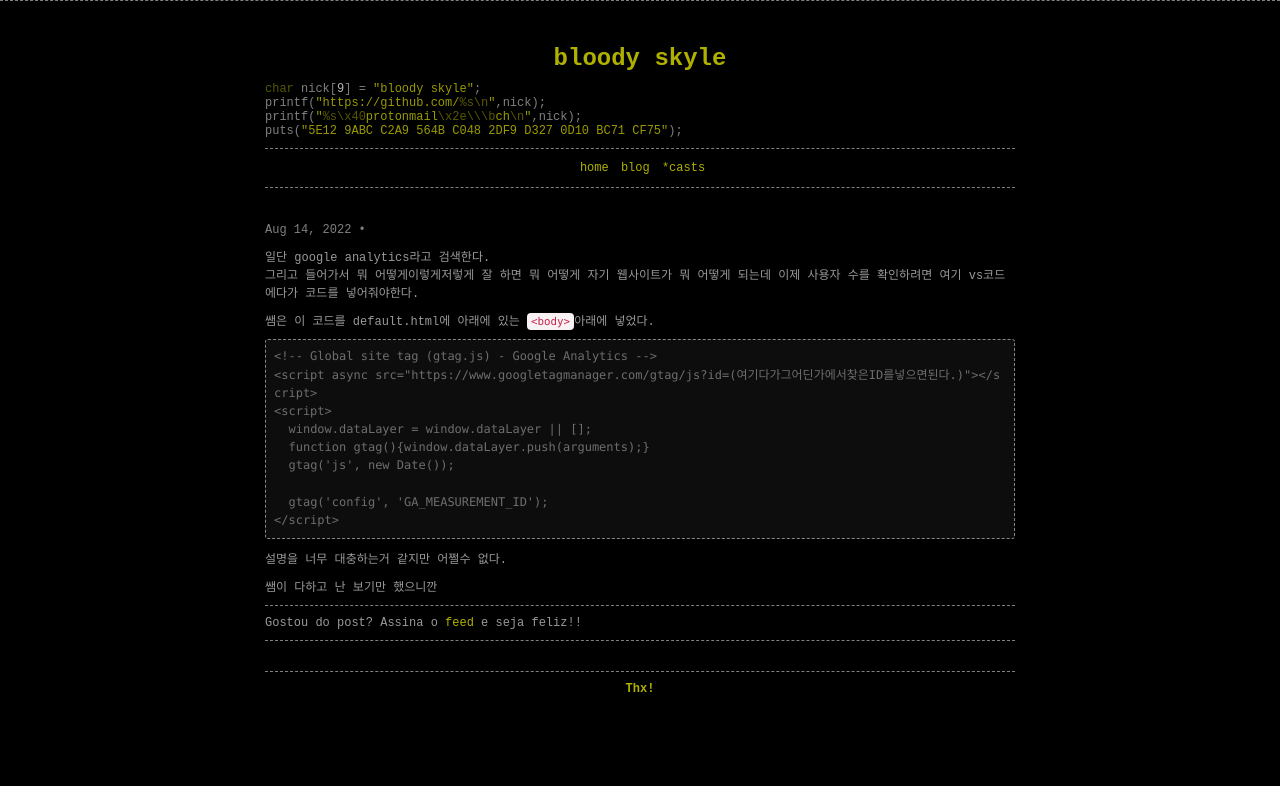
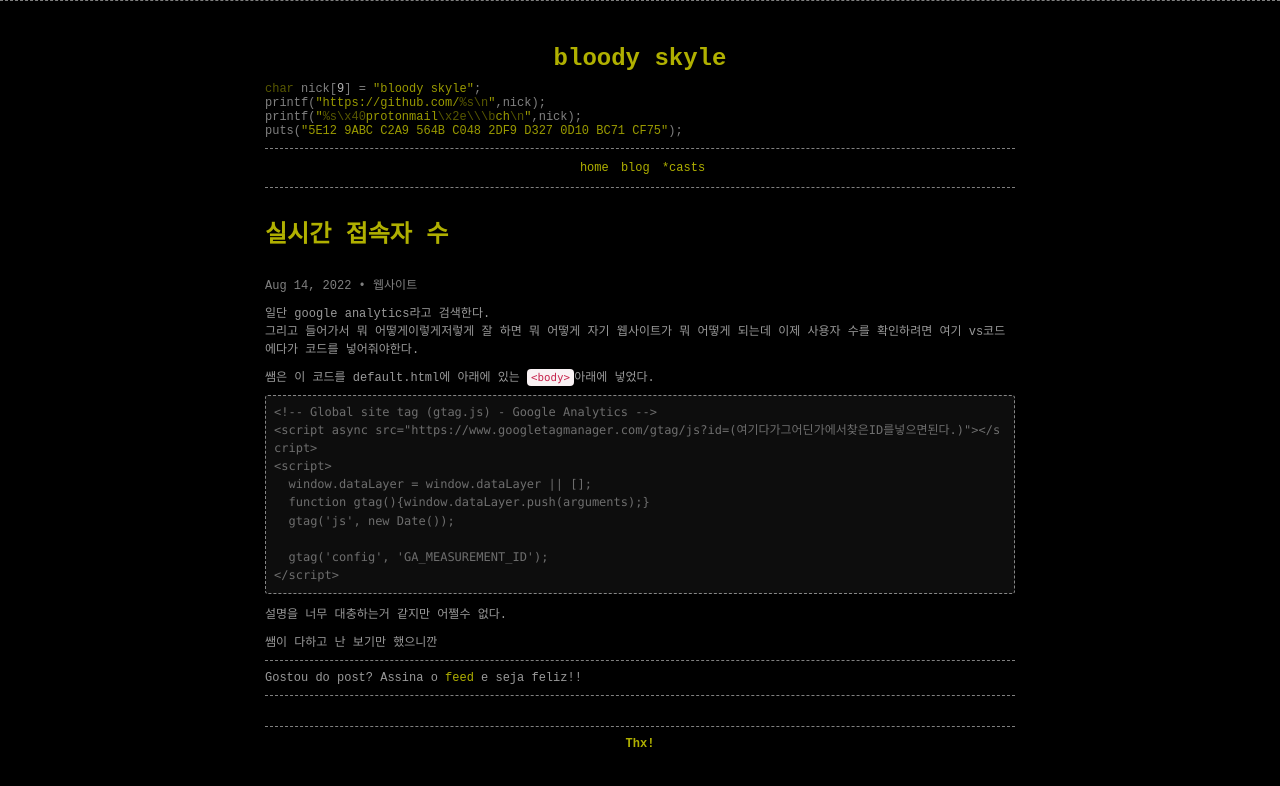
Before and after one commit to bloody-skyle/blog, a Jekyll site: the page built from _posts/2022/2022-09-1-실시간 접속자 수.md, in a window 1280 px wide. Shown: the top 786 px of the page. Built offline with Jekyll 4.4.1, drawn with Linux system fonts in a browser that asks for light colours; comment, search, counter and statistics services are not loaded.

Commit message:
실시간 접속자 수 추가

```diff
--- a/_posts/2022/2022-09-1-실시간 접속자 수.md
+++ b/_posts/2022/2022-09-1-실시간 접속자 수.md
@@ -1,11 +1,11 @@
 ---
 layout: post
-title:	""
+title:	"실시간 접속자 수"
 date:	2022-08-14 03:00:00
 categories:
     - blog
 tags:
-    -
+    - 웹사이트
 ---
 
 일단 google analytics라고 검색한다.
```
